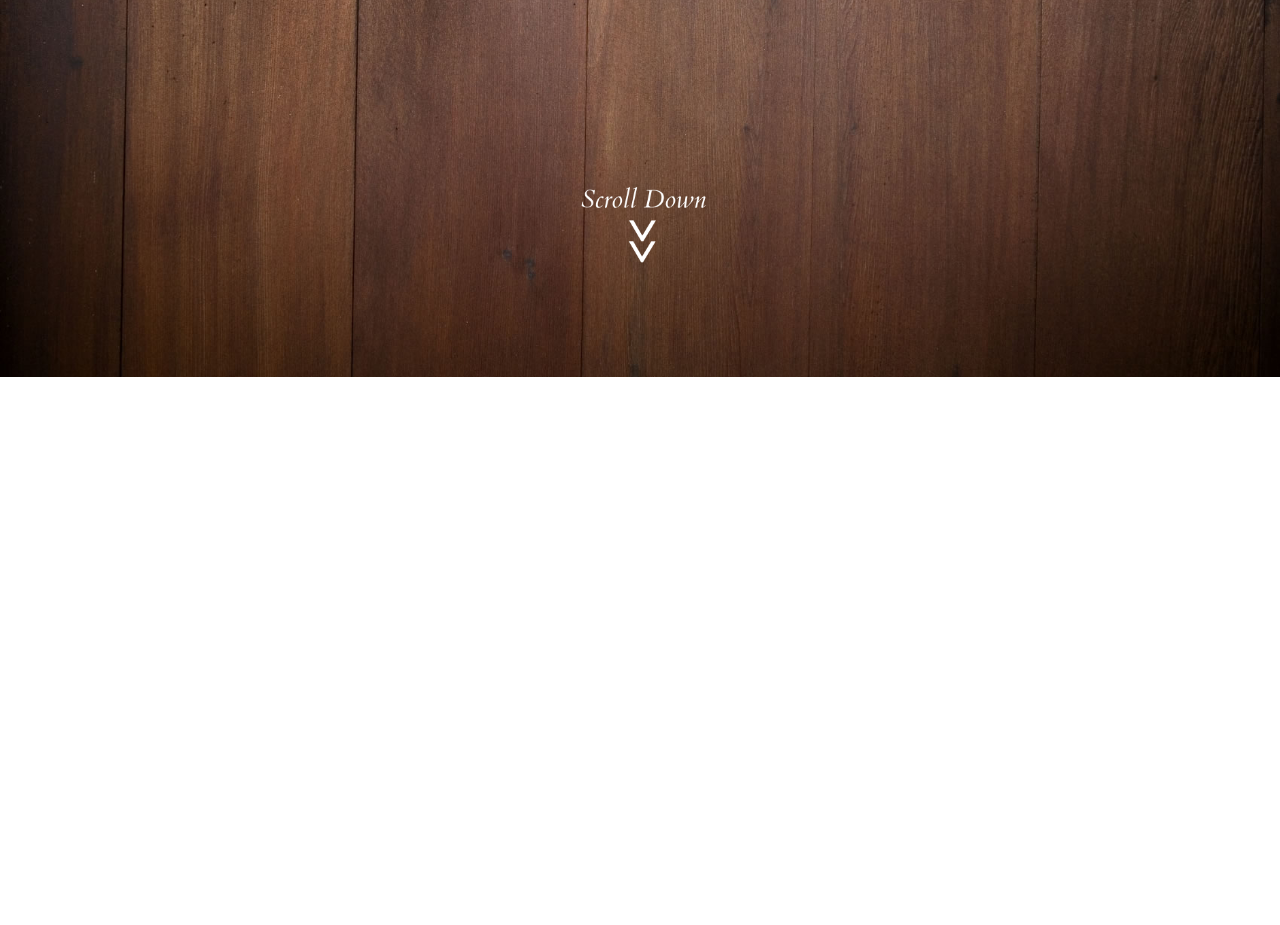
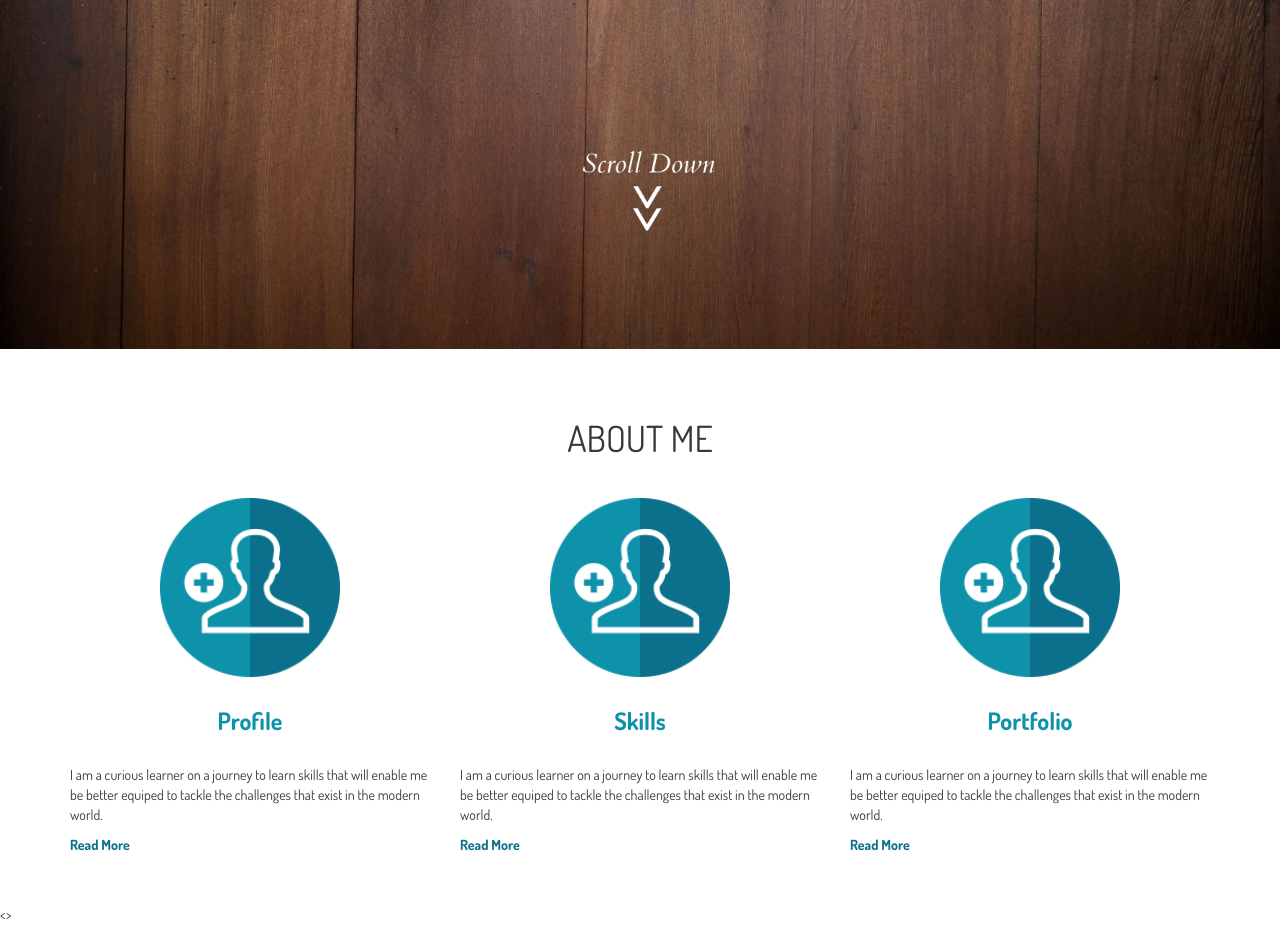
Before and after one commit to mickityy/personal-responsive, a plain HTML site: page index.html in a window 1280 px wide. Shown: the part 419-1344 px from the top of the page. Before the commit the page ends 800 px from the top, so only its background shows below. Drawn offline with Linux system fonts and the light colour scheme.

Commit message:
about me section complete

```diff
--- a/css/style.css
+++ b/css/style.css
@@ -1,4 +1,5 @@
 @import url('https://fonts.googleapis.com/css?family=Dosis:300,400,700');
+@import url('https://fonts.googleapis.com/css?family=Lobster');
 
 body{
 	font-family:'Dosis', sans-serif;
@@ -13,7 +14,9 @@ body{
 }
 
 .logo{
-  width: 150px;
+  /*width: 150px;*/
+  font-family: 'Lobster', cursive;
+  font-size: 40px;
 }
 
 .closebutton{
@@ -45,7 +48,7 @@ body{
   text-transform: uppercase;
   font-size: 50px;
   text-align: center;
-  margin-top: 120px;
+  margin-top: 150px;
   color: #ffffff;
 }
 
@@ -62,11 +65,57 @@ body{
 }
 
 .scrolldown{
-  width: 170px;
-  margin-top: 150px;
+  width: 180px;
+  margin-top: 140px;
 }
 
 .hamburger{
   width: 30px;
   float: right;
 }
+
+.about{
+  padding-top: 50px;
+  padding-bottom: 50px;
+  color: #383838;
+}
+
+.about h1{
+  font-size: 36px;
+  text-transform: uppercase;
+  text-align: center;
+}
+
+.about-icon{
+  width: 50%;
+
+}
+.icon-align{
+  text-align: center;
+  margin-top: 30px;
+}
+
+.about h2{
+  font-size: 24px;
+  font-weight: 700;
+  color: #0e92a9;
+  margin-top: 30px;
+  text-align: center;
+}
+
+.about p{
+  font-size: 14px;
+  font-weight: 400;
+  margin-top: 30px;
+}
+
+.about a{
+  color: #0b708b;
+  font-weight: 700;
+  font-size: 14px;
+  text-decoration: none;
+}
+
+.about a:hover{
+  color: #0e92a9;
+}
--- a/index.html
+++ b/index.html
@@ -17,7 +17,9 @@
 		<div class="container">
 				<div class="row">
 						<div class="col-md-2">
-								<img src="img/logo2.jpg" class="logo" alt="logo">
+							<!--
+								<img src="img/logo2.jpg" class="logo" alt="logo">-->
+								<div class="logo">Micky</div>
 						</div>
 						<div class="col-md-7 col-md-offset-3">
 								<div class="mymenu">
@@ -50,6 +52,60 @@
 		</div>
 	</div>
 	<!--END OF HEADER SECTION-->
+	<!--ABOUT SECTION -->
+	<div class="col-md-12 about">
+		<div class="container">
+			<div class="row">
+				<div class="col-md-4 col-md-offset-4">
+						<h1>About Me</h1>
+				</div>
+			</div>
+
+			<div class="row">
+				<!--About:Profile -->
+				<div class="col-md-4">
+						<div class="icon-align">
+								<img src="img/about.png" alt="About Me" class="about-icon">
+						</div>
+								<h2>Profile</h2>
+								<p>I am a curious learner on a journey to learn skills that will enable me be better equiped to tackle the challenges that exist in the modern world.</p>
+								<a href="#">Read More</a>
+
+				</div>
+				<!--About:Profile End -->
+
+				<!--About:Skills -->
+				<div class="col-md-4">
+						<div class="icon-align">
+								<img src="img/about.png" alt="About Me" class="about-icon">
+						</div>
+								<h2>Skills</h2>
+								<p>I am a curious learner on a journey to learn skills that will enable me be better equiped to tackle the challenges that exist in the modern world.</p>
+								<a href="#">Read More</a>
+
+				</div>
+				<!--About:Skills End -->
+
+				<!--About:Portfolio -->
+				<div class="col-md-4">
+						<div class="icon-align">
+								<img src="img/about.png" alt="About Me" class="about-icon">
+						</div>
+								<h2>Portfolio</h2>
+								<p>I am a curious learner on a journey to learn skills that will enable me be better equiped to tackle the challenges that exist in the modern world.</p>
+								<a href="#">Read More</a>
+
+				</div>
+				<!-- About:Portfolio End-->
+
+		</div>
+	</div>
+</div>
+<!--END OF ABOUT SECTION -->
+
+<!--ACHIEVEMENTS SECTION -->
+	<>
+<!--END OF ACHIEVEMENTS SECTION -->
 
 
 </body>
```
Also changed, not shown: img/about.png (added), img/male-icon.png (added).
